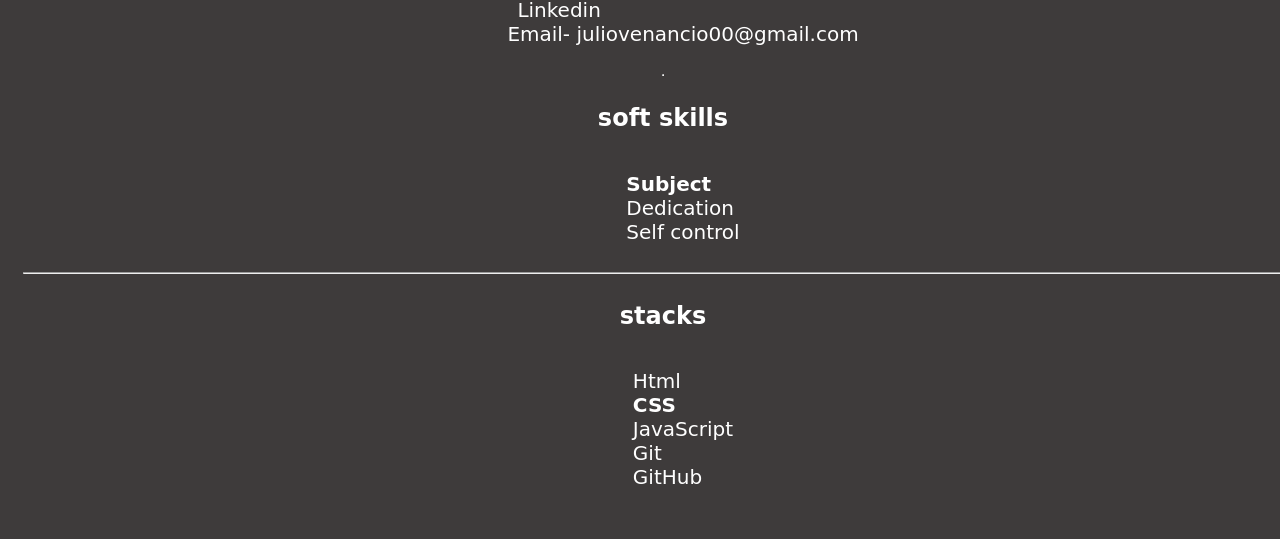
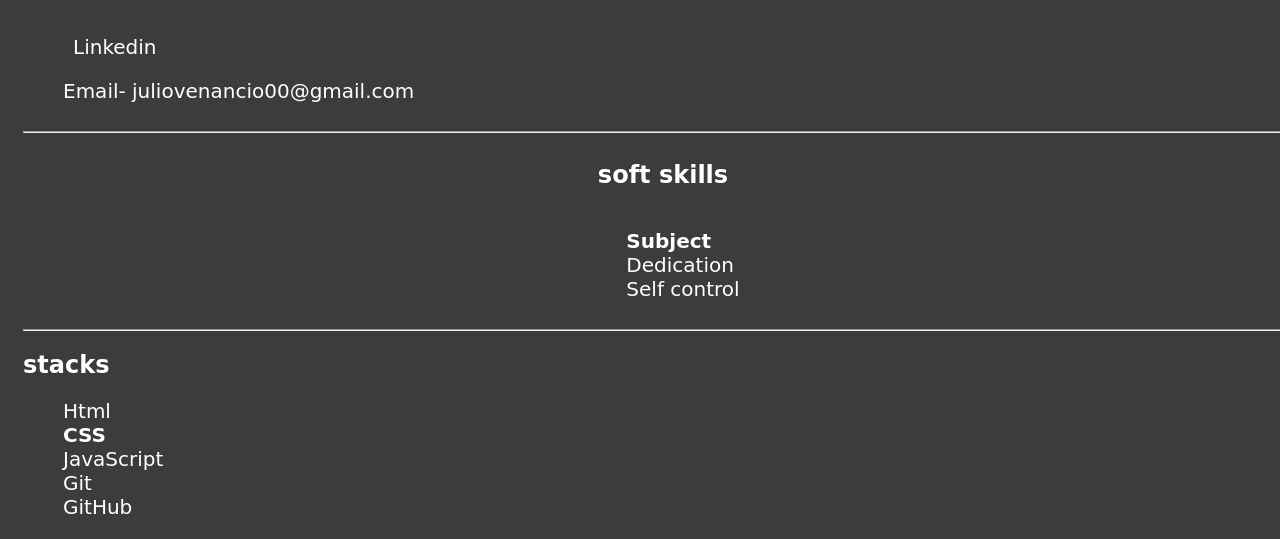
Before and after one commit to JulioVenan/JulioVenan.github.io, a plain HTML site: page index.html in a window 1280 px wide. Shown: the part 552-1091 px from the top of the page. Before the commit the page ends 1069 px from the top, so only its background shows below. Drawn offline with Linux system fonts and the light colour scheme; a web font is replaced by a local one.

Commit message:
alteração na section 2

```diff
--- a/index.html
+++ b/index.html
@@ -48,14 +48,17 @@
     <div id="section2">
 
 
-        <h2><strong>Contact</strong></h2>
-        <ul>
+
+        <ul id="a2">
+            <h2><strong>Contact</strong></h2>
             <li><a href="https://www.linkedin.com/in/julio-venancio-229461187/" target="_blank">Linkedin</a></li>
             <li>Email- juliovenancio00@gmail.com</li>
         </ul>
-
+    </div>
         <hr>
 
+
+        <div id="section3">
         <h2 id="sft">
             soft skills
         </h2>
@@ -72,7 +75,7 @@
 
     <hr>
 
-    <div id="section3">
+    <div id="section4">
 
         <h2 id="stk">
             stacks
--- a/style/style.css
+++ b/style/style.css
@@ -15,8 +15,8 @@ body{
 
 #section2{
     display: flex;
-    flex-direction: column;
-    align-items: center;
+    flex-direction: row;
+
 }
 
 
@@ -50,6 +50,11 @@ a:hover{
 
 }
 
+#a2{
+    display: flex;
+    flex-direction: column;
+    gap: 20px;
+}
 
 h2{
     font-size: 35;
```
